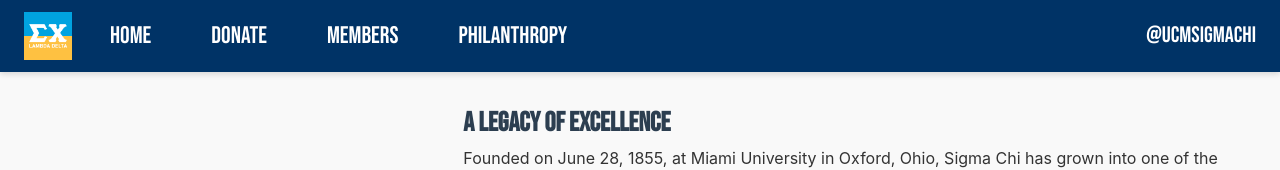
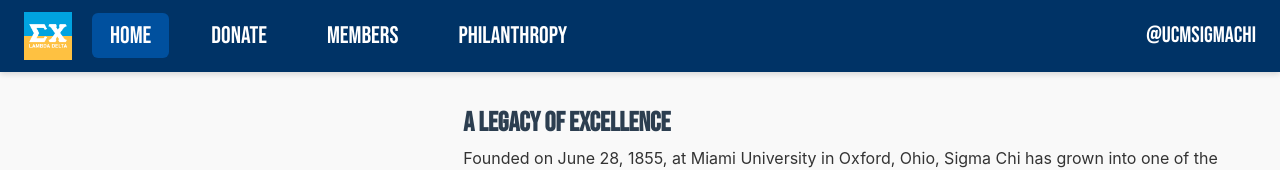
Before and after one commit to James-Dyer/lambda-delta-chapter-website, a React (Create React App) app in the folder my-app/: page / in a window 1280 px wide. Shown: the top 170 px of the page. Built offline with nearby package versions, Linux system fonts and the light colour scheme.

Commit message:
header highlight

```diff
--- a/my-app/src/components/Header.jsx
+++ b/my-app/src/components/Header.jsx
@@ -1,6 +1,6 @@
 // Header.jsx
 import React, { useState, useRef, useEffect } from "react";
-import { Link, useLocation } from "react-router-dom";
+import { NavLink, useLocation } from "react-router-dom";
 import "../styles/header.css";
 
 // Image imports
@@ -13,26 +13,18 @@ const Header = () => {
   const containerRef = useRef(null);
   const location = useLocation();
 
-  // Close menu when navigating (link click)
+  // close mobile menu on navigation
+  useEffect(() => setMenuOpen(false), [location]);
+
+  // close when clicking outside
   useEffect(() => {
-    setMenuOpen(false);
-  }, [location]);
-
-  // Close when clicking outside
-  useEffect(() => {
-    const handleClickOutside = (e) => {
+    const handleClickOutside = e => {
       if (containerRef.current && !containerRef.current.contains(e.target)) {
         setMenuOpen(false);
       }
     };
-    if (menuOpen) {
-      document.addEventListener("mousedown", handleClickOutside);
-    } else {
-      document.removeEventListener("mousedown", handleClickOutside);
-    }
-    return () => {
-      document.removeEventListener("mousedown", handleClickOutside);
-    };
+    document.addEventListener(menuOpen ? "mousedown" : "click", handleClickOutside);
+    return () => document.removeEventListener("mousedown", handleClickOutside);
   }, [menuOpen]);
 
   return (
@@ -40,14 +32,16 @@ const Header = () => {
       <div className="header-content">
         <nav>
           <div id="navbar-logo">
-            <Link to="/">
+            <NavLink to="/">
               <img src={logo} alt="Lambda Delta Logo" />
-            </Link>
+            </NavLink>
           </div>
 
-          {/* Container to position menu button and dropdown relative to each other */}
           <div className="menu-container" ref={containerRef}>
-          <div className={`menuBtn-wrapper ${menuOpen ? "open" : ""}`} onClick={() => setMenuOpen(prev => !prev)}>
+            <div
+              className={`menuBtn-wrapper ${menuOpen ? "open" : ""}`}
+              onClick={() => setMenuOpen(o => !o)}
+            >
               <img
                 className="menuBtn"
                 src={menuOpen ? closeIcon : hamburgerIcon}
@@ -55,22 +49,24 @@ const Header = () => {
               />
             </div>
 
-
-
-
             <ul className={`menuItems ${menuOpen ? "open" : ""}`}>
-              <li>
-                <Link to="/" onClick={() => setMenuOpen(false)}>Home</Link>
+              {[
+                { to: "/",    label: "Home" },
+                { to: "/donate",       label: "Donate" },
+                { to: "/members",      label: "Members" },
+                { to: "/philanthropy", label: "Philanthropy" },
+              ].map(({to,label}) => (
+                <li key={to}>
+                  <NavLink
+                    to={to}
+                    end
+                    className={({ isActive }) => isActive ? "active" : ""}
+                    onClick={() => setMenuOpen(false)}
+                  >
+                    {label}
+                  </NavLink>
                 </li>
-              <li>
-                <Link to="/donate" onClick={() => setMenuOpen(false)}>Donate</Link>
-              </li>
-              <li>
-                <Link to="/members" onClick={() => setMenuOpen(false)}>Members</Link>
-              </li>
-              <li>
-                <Link to="/philanthropy" onClick={() => setMenuOpen(false)}>Philanthropy</Link>
-              </li>
+              ))}
             </ul>
           </div>
         </nav>
--- a/my-app/src/styles/header.css
+++ b/my-app/src/styles/header.css
@@ -96,13 +96,16 @@ nav ul a:hover {
   transform: rotate(180deg);
 }
 
-
-
 .menuBtn:hover,
 .menuBtn:focus {
   transform: scale(1.1);
 }
 
+/* Highlight for the currently active tab/link */
+nav ul a.active {
+  background-color: #00509e;
+  transform: none;
+}
 
 @media (max-width: 768px) {
   .header-content {
```
Lines whose indentation alone changed are shown as unchanged.
